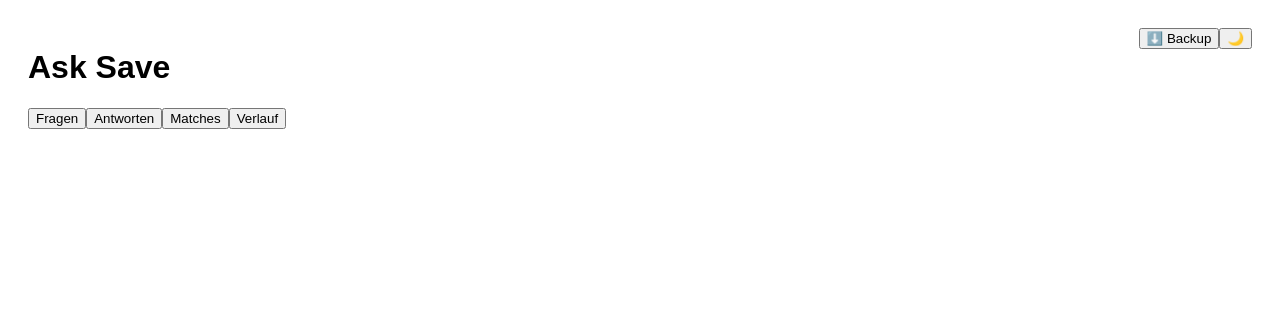
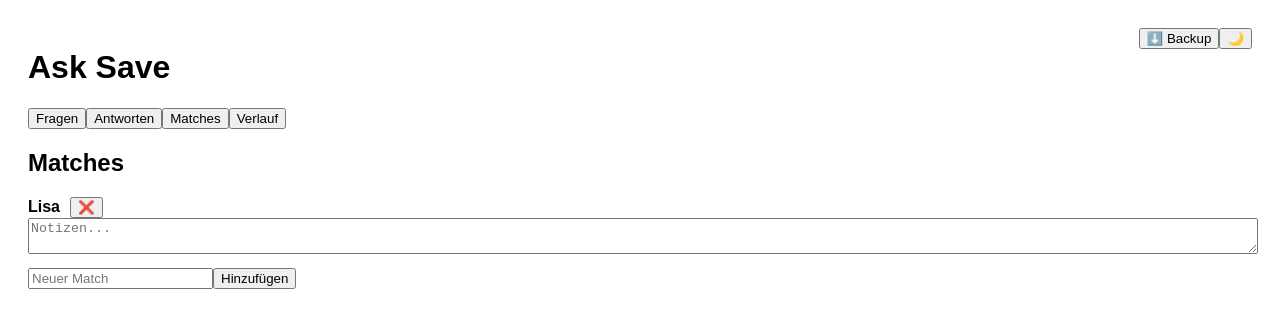
Before and after one commit to Ed087/Ask-Save-, a React (Vite) app: page / in a window 1280 px wide. Both pictures are taken after a click on the button "Matches". Shown: the top 328 px of the page. Built offline with nearby package versions, Linux system fonts and the light colour scheme.

Commit message:
Update App.jsx

```diff
--- a/src/App.jsx
+++ b/src/App.jsx
@@ -1,3 +1,4 @@
+
 import { useState, useEffect } from "react";
 
 export default function App() {
@@ -38,16 +39,17 @@ export default function App() {
     alert("Frage kopiert!");
   };
 
-  const handleAsk = (questionIndex, matchName) => {
+  const handleAsk = (q, matchName) => {
     const timestamp = new Date().toLocaleString();
     setQuestions((prev) => {
       const updated = [...prev];
-      if (!updated[questionIndex].askedTo?.includes(matchName)) {
-        updated[questionIndex].askedTo = [...(updated[questionIndex].askedTo || []), matchName];
+      const index = updated.findIndex((x) => x.text === q.text);
+      if (!updated[index].askedTo?.includes(matchName)) {
+        updated[index].askedTo = [...(updated[index].askedTo || []), matchName];
       }
       return updated;
     });
-    setLog([...log, { to: matchName, question: questions[questionIndex].text, time: timestamp }]);
+    setLog([...log, { to: matchName, question: q.text, category: q.category, time: timestamp }]);
     setActiveAnswerMatch(matchName);
     setTab("antworten");
   };
@@ -60,12 +62,6 @@ export default function App() {
         [question]: value,
       },
     }));
-  };
-
-  const handleFavoriteToggle = (question) => {
-    setFavorites((prev) =>
-      prev.includes(question) ? prev.filter((q) => q !== question) : [...prev, question]
-    );
   };
 
   const handleNoteChange = (match, value) => {
@@ -109,9 +105,111 @@ export default function App() {
         <button onClick={() => setTab("verlauf")}>Verlauf</button>
       </div>
 
-      {/* Die weiteren UI-Elemente (Fragen, Antworten, Matches, Verlauf) würdest du wie bisher strukturieren.
-          Der Code kann beliebig erweitert werden basierend auf dem bisherigen Muster.
-          Für die Übersicht wird der Teil hier abgekürzt. */}
+      {tab === "fragen" && (
+        <>
+          <h2>Frage stellen</h2>
+          <select onChange={(e) => setSelectedCategory(e.target.value)} value={selectedCategory}>
+            <option value="">-- Kategorie wählen --</option>
+            {[...new Set(questionLibrary.map(q => q.category))].map((cat, idx) => (
+              <option key={idx} value={cat}>{cat}</option>
+            ))}
+          </select>
+          {selectedCategory && (
+            <select onChange={(e) => setNewQuestion(e.target.value)} value={newQuestion}>
+              <option value="">-- Frage auswählen --</option>
+              {questionLibrary
+                .filter(q => q.category === selectedCategory)
+                .map((q, idx) => (
+                  <option key={idx} value={q.text}>{q.text}</option>
+                ))}
+            </select>
+          )}
+          {newQuestion && (
+            <div style={{ marginTop: 10 }}>
+              <select value={selectedMatch} onChange={(e) => setSelectedMatch(e.target.value)}>
+                <option value="">An wen?</option>
+                {matches.map((m, i) => (
+                  <option key={i} value={m}>{m}</option>
+                ))}
+              </select>
+              <button
+                onClick={() =>
+                  handleAsk(
+                    questionLibrary.find(q => q.text === newQuestion),
+                    selectedMatch
+                  )
+                }
+                disabled={!selectedMatch}
+              >
+                Frage stellen
+              </button>
+            </div>
+          )}
+        </>
+      )}
+
+      {tab === "antworten" && activeAnswerMatch && (
+        <>
+          <h2>Antworten für {activeAnswerMatch}</h2>
+          {questions.filter(q => q.askedTo?.includes(activeAnswerMatch)).map((q, idx) => (
+            <div key={idx} style={{ marginBottom: 10 }}>
+              <p><strong>{q.text}</strong></p>
+              <textarea
+                rows={2}
+                value={answers[activeAnswerMatch]?.[q.text] || ""}
+                onChange={(e) => handleAnswerChange(activeAnswerMatch, q.text, e.target.value)}
+                style={{ width: '100%' }}
+              />
+            </div>
+          ))}
+        </>
+      )}
+
+      {tab === "matches" && (
+        <>
+          <h2>Matches</h2>
+          {matches.map((m, idx) => (
+            <div key={idx} style={{ marginBottom: 10 }}>
+              <strong>{m}</strong>
+              <button onClick={() => setMatches(matches.filter(name => name !== m))} style={{ marginLeft: 10 }}>❌</button>
+              <br />
+              <textarea
+                placeholder="Notizen..."
+                rows={2}
+                style={{ width: '100%' }}
+                value={notes[m] || ""}
+                onChange={(e) => handleNoteChange(m, e.target.value)}
+              />
+            </div>
+          ))}
+          <input
+            placeholder="Neuer Match"
+            value={newMatch}
+            onChange={(e) => setNewMatch(e.target.value)}
+          />
+          <button onClick={() => {
+            if (newMatch && !matches.includes(newMatch)) {
+              setMatches([...matches, newMatch]);
+              setNewMatch("");
+            }
+          }}>Hinzufügen</button>
+        </>
+      )}
+
+      {tab === "verlauf" && (
+        <>
+          <h2>Verlauf</h2>
+          {log.slice().reverse().map((entry, idx) => (
+            <div key={idx} style={{ marginBottom: 10 }}>
+              <p>🕒 {entry.time}</p>
+              <p>👤 <strong>{entry.to}</strong></p>
+              <p>📂 [{entry.category}]</p>
+              <p>❓ {entry.question}</p>
+              <hr />
+            </div>
+          ))}
+        </>
+      )}
     </div>
   );
 }
```
